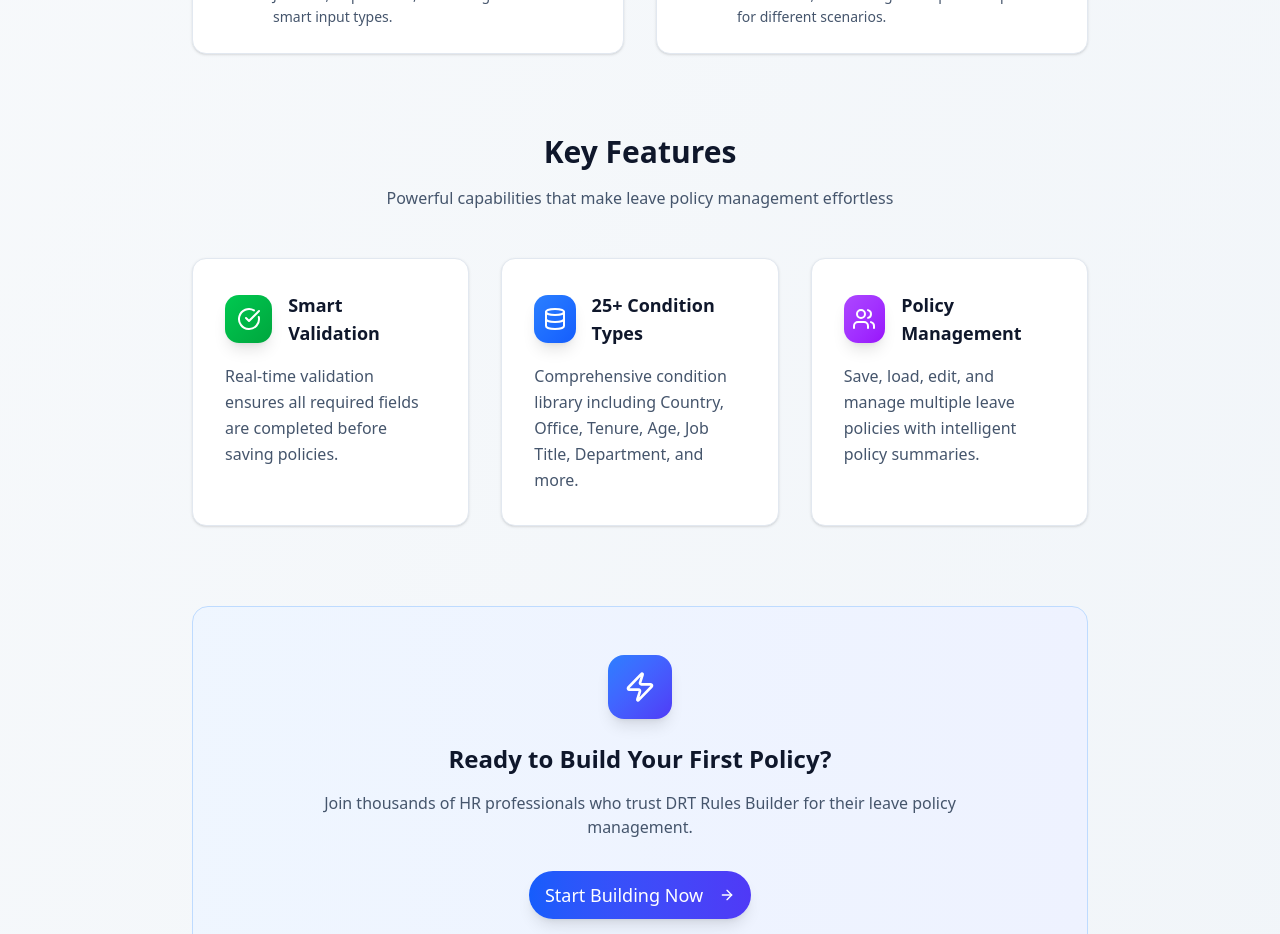
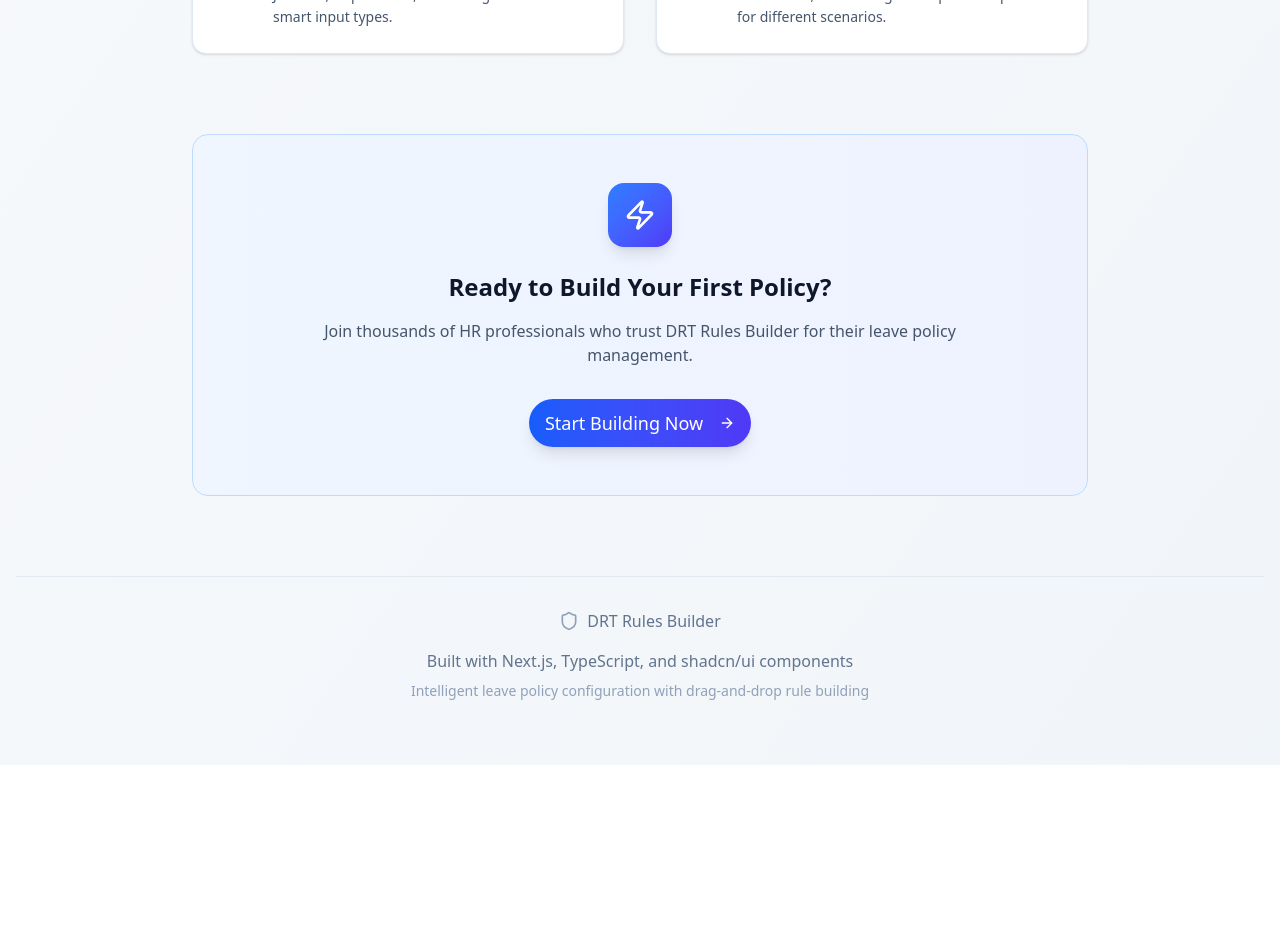
Before and after one commit to AMarcinkiewicz/drt-rules-app, a Next.js app: page / in a window 1280 px wide. Shown: the part 1060-1994 px from the top of the page. After the commit the page ends 1825 px from the top, so only its background shows below. Built offline with nearby package versions, Linux system fonts and the light colour scheme.

Commit message:
Remove Key Features section and improve segmented control
The Key Features section was removed from the home page for a cleaner layout. Additionally, the segmented control component now includes a 'cursor-pointer' class for better user experience.

```diff
--- a/src/app/page.tsx
+++ b/src/app/page.tsx
@@ -122,54 +122,6 @@ export default function Home() {
           </div>
         </div>
 
-        {/* Key Features */}
-        <div className="max-w-4xl mx-auto mb-20">
-          <div className="text-center mb-12">
-            <h2 className="text-3xl font-bold text-slate-900 dark:text-slate-100 mb-4">
-              Key Features
-            </h2>
-            <p className="text-slate-600 dark:text-slate-400 max-w-2xl mx-auto">
-              Powerful capabilities that make leave policy management effortless
-            </p>
-          </div>
-          <div className="grid md:grid-cols-3 gap-8">
-            <div className="bg-white dark:bg-slate-800 rounded-xl p-8 shadow-sm border border-slate-200 dark:border-slate-700 hover:shadow-lg hover:border-green-300 dark:hover:border-green-700 transition-all duration-300 group">
-              <div className="flex items-center gap-4 mb-4">
-                <div className="w-12 h-12 bg-gradient-to-br from-green-500 to-green-600 rounded-xl flex items-center justify-center shadow-lg group-hover:scale-110 transition-transform duration-300">
-                  <CheckCircle className="h-6 w-6 text-white" />
-                </div>
-                <h3 className="font-semibold text-slate-900 dark:text-slate-100 text-lg">Smart Validation</h3>
-              </div>
-              <p className="text-slate-600 dark:text-slate-400 leading-relaxed">
-                Real-time validation ensures all required fields are completed before saving policies.
-              </p>
-            </div>
-
-            <div className="bg-white dark:bg-slate-800 rounded-xl p-8 shadow-sm border border-slate-200 dark:border-slate-700 hover:shadow-lg hover:border-blue-300 dark:hover:border-blue-700 transition-all duration-300 group">
-              <div className="flex items-center gap-4 mb-4">
-                <div className="w-12 h-12 bg-gradient-to-br from-blue-500 to-blue-600 rounded-xl flex items-center justify-center shadow-lg group-hover:scale-110 transition-transform duration-300">
-                  <Database className="h-6 w-6 text-white" />
-                </div>
-                <h3 className="font-semibold text-slate-900 dark:text-slate-100 text-lg">25+ Condition Types</h3>
-              </div>
-              <p className="text-slate-600 dark:text-slate-400 leading-relaxed">
-                Comprehensive condition library including Country, Office, Tenure, Age, Job Title, Department, and more.
-              </p>
-            </div>
-
-            <div className="bg-white dark:bg-slate-800 rounded-xl p-8 shadow-sm border border-slate-200 dark:border-slate-700 hover:shadow-lg hover:border-purple-300 dark:hover:border-purple-700 transition-all duration-300 group">
-              <div className="flex items-center gap-4 mb-4">
-                <div className="w-12 h-12 bg-gradient-to-br from-purple-500 to-purple-600 rounded-xl flex items-center justify-center shadow-lg group-hover:scale-110 transition-transform duration-300">
-                  <Users className="h-6 w-6 text-white" />
-                </div>
-                <h3 className="font-semibold text-slate-900 dark:text-slate-100 text-lg">Policy Management</h3>
-              </div>
-              <p className="text-slate-600 dark:text-slate-400 leading-relaxed">
-                Save, load, edit, and manage multiple leave policies with intelligent policy summaries.
-              </p>
-            </div>
-          </div>
-        </div>
 
         {/* Final CTA Section */}
         <div className="max-w-4xl mx-auto mb-20">
--- a/src/components/ui/segmented-control.tsx
+++ b/src/components/ui/segmented-control.tsx
@@ -25,7 +25,7 @@ export function SegmentedControl({
           key={option.value}
           onClick={() => onValueChange(option.value)}
           className={cn(
-            "px-4 py-2 text-sm font-medium rounded-md transition-all duration-200",
+            "px-4 py-2 text-sm font-medium rounded-md transition-all duration-200 cursor-pointer",
             value === option.value
               ? "bg-white text-gray-900 shadow-sm border border-gray-200"
               : "text-gray-600 hover:text-gray-900 hover:bg-gray-100"
```
